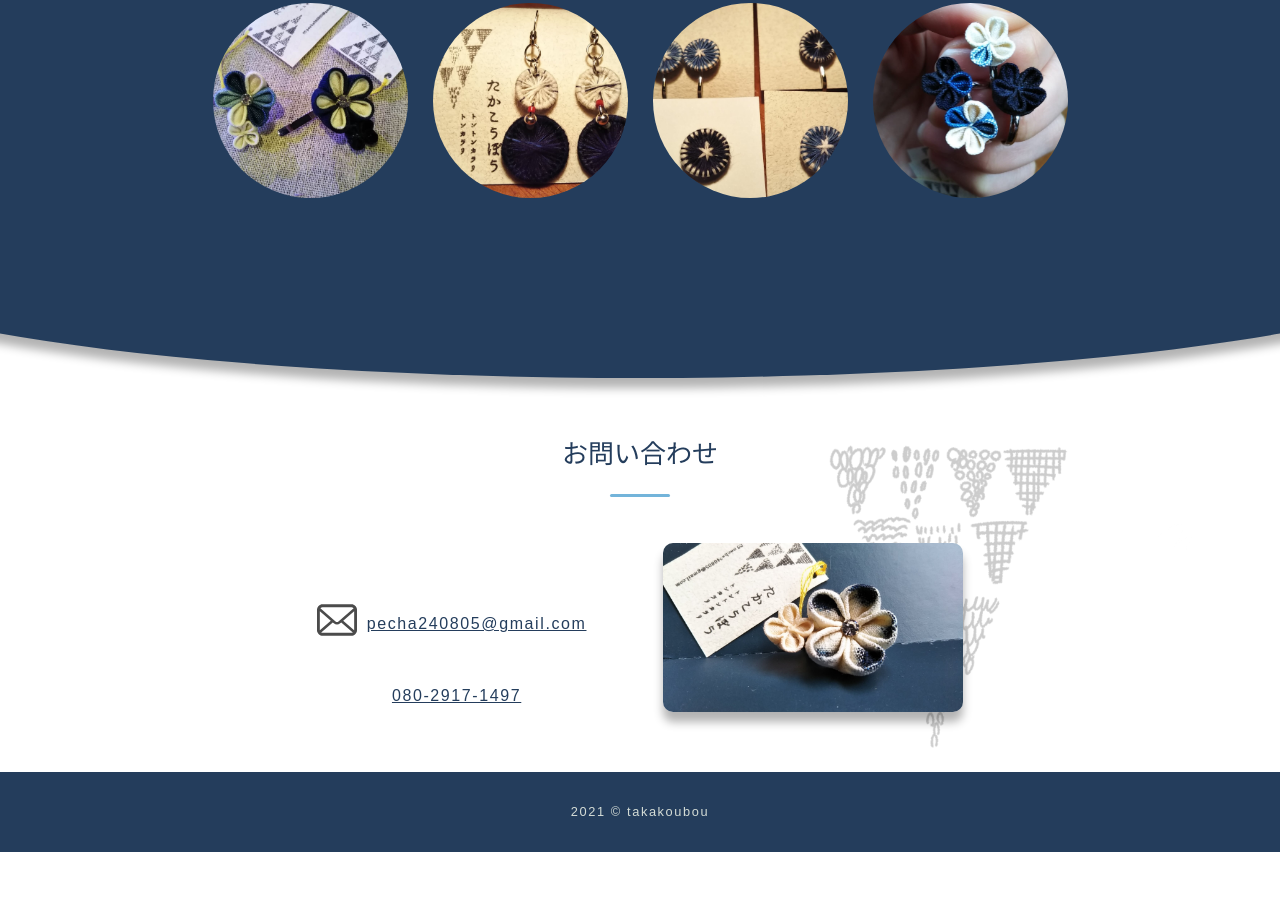
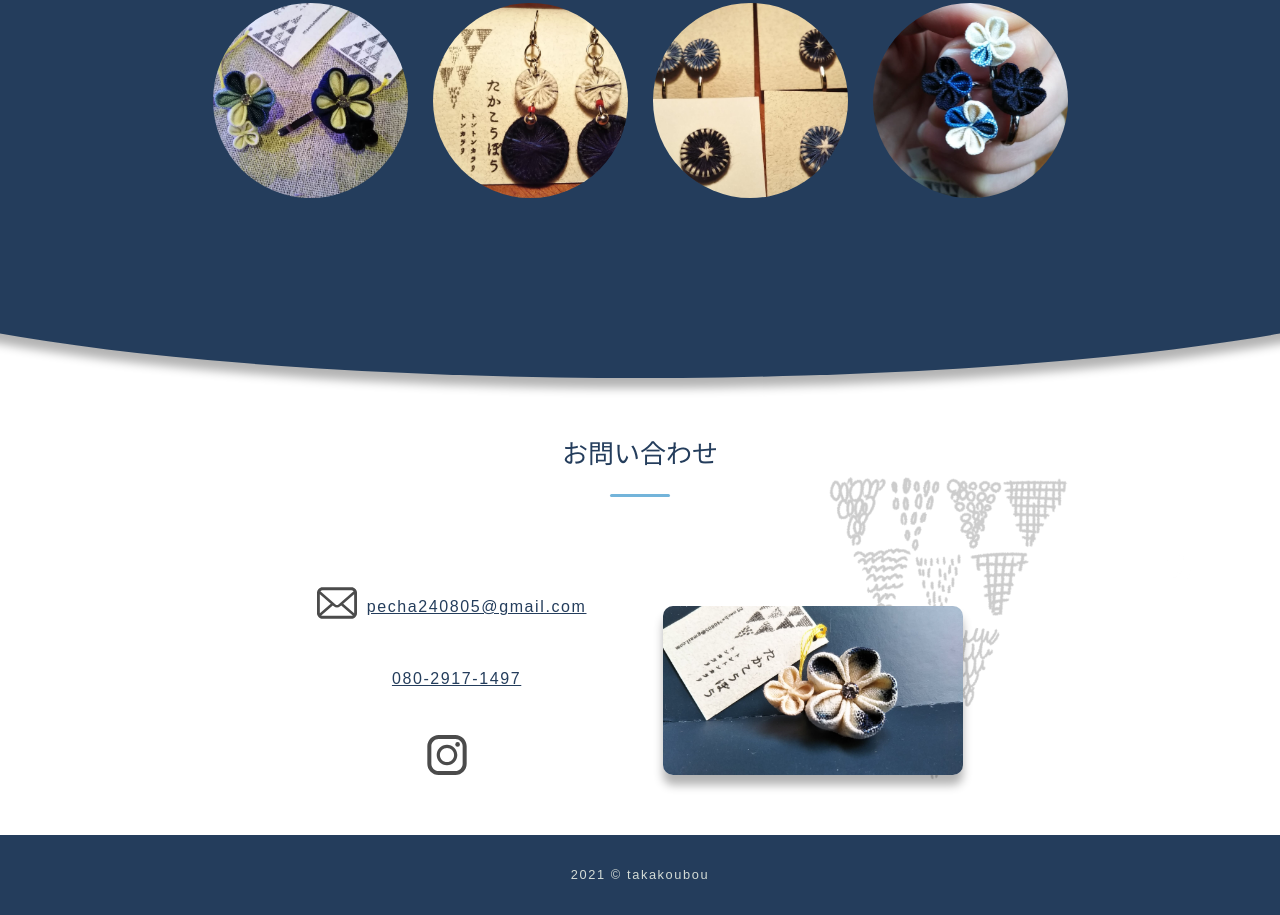
Before and after one commit to lenicolenicolenico/takakoubou.io, a plain HTML site: page index.html in a window 1280 px wide. Shown: the part 1910-2825 px from the top of the page. Before the commit the page ends 2762 px from the top, so only its background shows below. Drawn offline with nearby package versions, Linux system fonts and the light colour scheme.

Commit message:
Update index.html
インスタ追加
2024.02.18

```diff
--- a/index.html
+++ b/index.html
@@ -176,6 +176,8 @@
               <!-- tel -->
               <p><span><img src="img/iphone_icon.svg" alt=""></span><a href="tel:">080-2917-1497</a></p>
 
+               <!--insta -->
+              <p><span><img src="img/insta_icon.svg" alt=""></span><a href="https://www.instagram.com/takakoubou_sagyouba?igsh=eTh3NmJ2eHhuem02"></a></p>
             </div>
 
             <!-- イメージ -->
```
